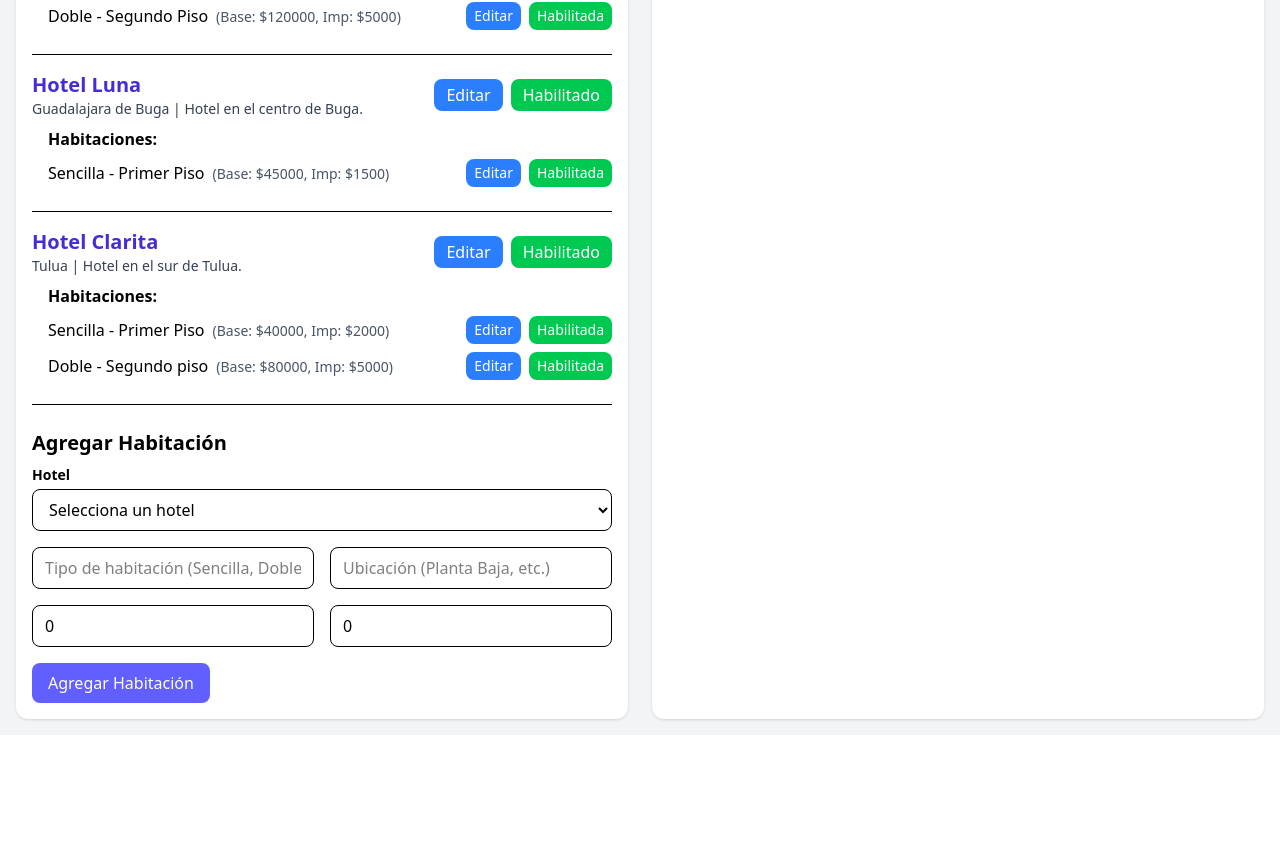
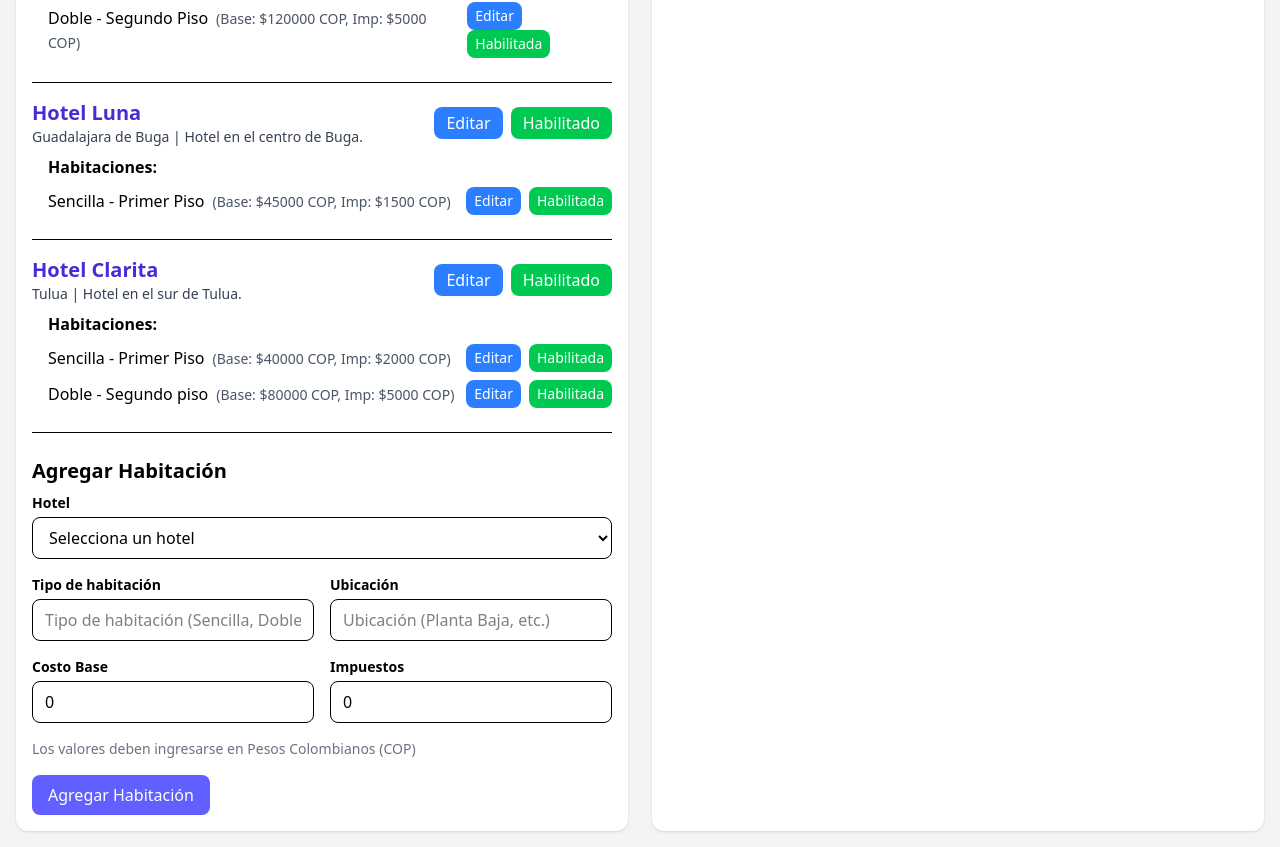
Before and after one commit to Gothsec/frontend-technical-test, a React (Vite) app: page /dashboard in a window 1280 px wide. Shown: the part 694-1541 px from the top of the page. Before the commit the page ends 1429 px from the top, so only its background shows below. Built offline with nearby package versions, Linux system fonts and the light colour scheme.

Commit message:
[Update] labels to inputs

```diff
--- a/src/components/Agent/HotelManagement.tsx
+++ b/src/components/Agent/HotelManagement.tsx
@@ -309,7 +309,7 @@ const HotelManagement = () => {
                               type="number"
                               value={editRoomCostBase}
                               onChange={(e) => setEditRoomCostBase(Number(e.target.value))}
-                              placeholder="Costo base"
+                            placeholder="Costo Base (en COP)"
                               className="border rounded-lg px-2 py-1 focus:outline-none"
                               required
                             />
@@ -317,7 +317,7 @@ const HotelManagement = () => {
                               type="number"
                               value={editRoomTaxes}
                               onChange={(e) => setEditRoomTaxes(Number(e.target.value))}
-                              placeholder="Impuestos"
+                            placeholder="Impuestos (en COP)"
                               className="border rounded-lg px-2 py-1 focus:outline-none"
                               required
                             />
@@ -329,7 +329,7 @@ const HotelManagement = () => {
                             {room.type} - {room.location}
                           </span>
                           <span className="text-sm text-gray-600 ml-2">
-                            (Base: ${room.costBase}, Imp: ${room.taxes})
+                            (Base: ${room.costBase} COP, Imp: ${room.taxes} COP)
                           </span>
                         </div>
                       )}
@@ -407,41 +407,54 @@ const HotelManagement = () => {
             </select>
           </div>
         <div className="grid grid-cols-1 md:grid-cols-2 gap-4 mb-4">
+        <div>
+            <label className="block text-sm font-semibold mb-1">Tipo de habitación</label>
             <input
             type="text"
             placeholder="Tipo de habitación (Sencilla, Doble, etc.)"
             value={roomType}
             onChange={(e) => setRoomType(e.target.value)}
-              className="border rounded-lg px-3 py-2 focus:outline-none"
+            className="border rounded-lg px-3 py-2 focus:outline-none w-full"
             required
             />
+        </div>
+        <div>
+            <label className="block text-sm font-semibold mb-1">Ubicación</label>
             <input
             type="text"
             placeholder="Ubicación (Planta Baja, etc.)"
             value={roomLocation}
             onChange={(e) => setRoomLocation(e.target.value)}
-              className="border rounded-lg px-3 py-2 focus:outline-none"
+            className="border rounded-lg px-3 py-2 focus:outline-none w-full"
             required
             />
         </div>
+        </div>
         <div className="grid grid-cols-1 md:grid-cols-2 gap-4 mb-4">
+        <div>
+            <label className="block text-sm font-semibold mb-1">Costo Base</label>
             <input
             type="number"
-              placeholder="Costo Base"
+            placeholder="Costo Base (en COP)"
             value={roomCostBase}
             onChange={(e) => setRoomCostBase(Number(e.target.value))}
-              className="border rounded-lg px-3 py-2 focus:outline-none"
-              required
-            />
-            <input
-              type="number"
-              placeholder="Impuestos"
-              value={roomTaxes}
-              onChange={(e) => setRoomTaxes(Number(e.target.value))}
-              className="border rounded-lg px-3 py-2 focus:outline-none"
+            className="border rounded-lg px-3 py-2 focus:outline-none w-full"
             required
             />
         </div>
+        <div>
+            <label className="block text-sm font-semibold mb-1">Impuestos</label>
+            <input
+            type="number"
+            placeholder="Impuestos (en COP)"
+            value={roomTaxes}
+            onChange={(e) => setRoomTaxes(Number(e.target.value))}
+            className="border rounded-lg px-3 py-2 focus:outline-none w-full"
+            required
+            />
+        </div>
+        </div>
+        <p className="text-gray-500 text-sm mb-4">Los valores deben ingresarse en Pesos Colombianos (COP)</p>
           <button
             type="submit"
             className="bg-indigo-500 text-white px-4 py-2 rounded-lg hover:bg-indigo-600 transition cursor-pointer"
```
Lines whose indentation alone changed are shown as unchanged.
